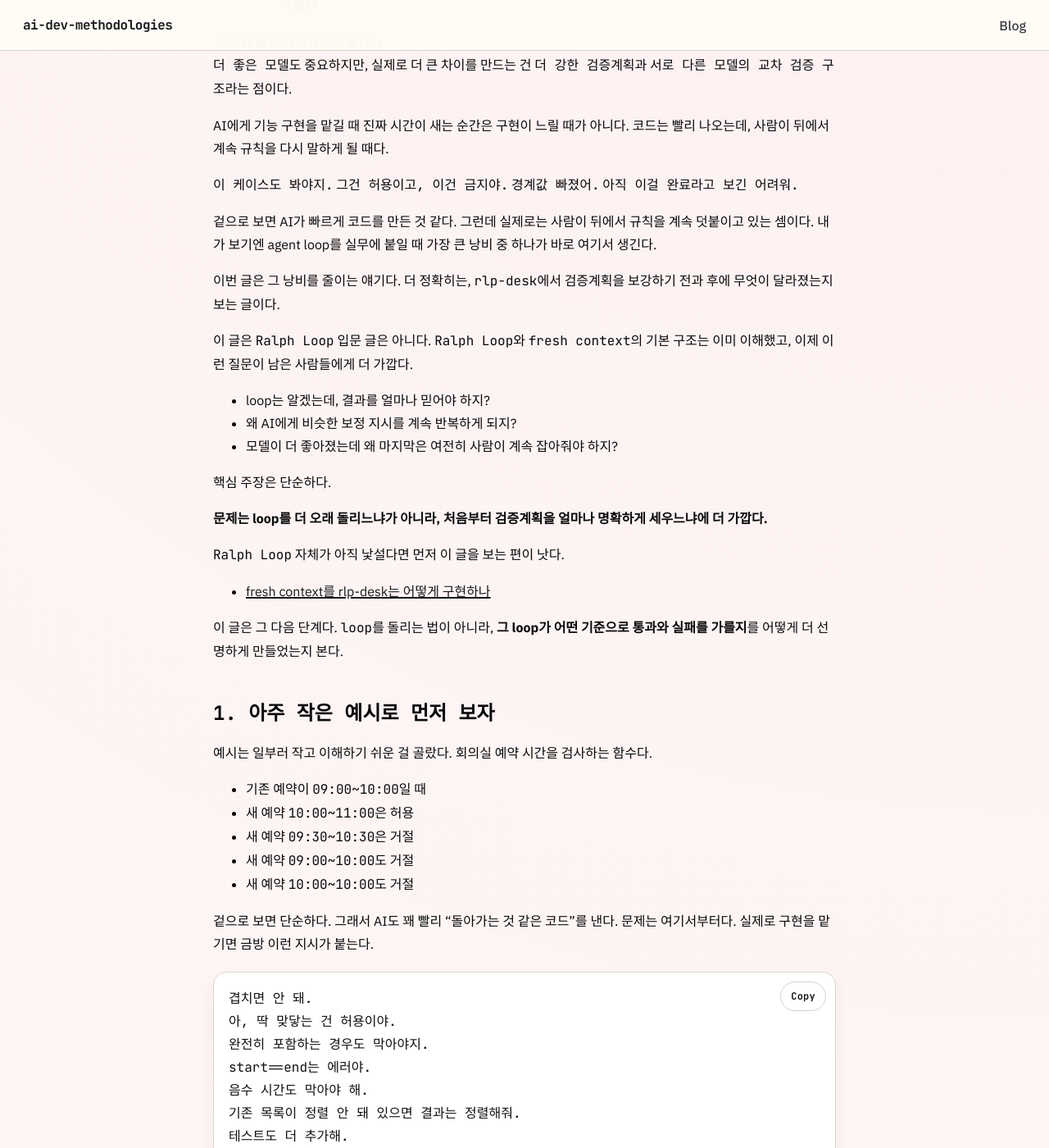
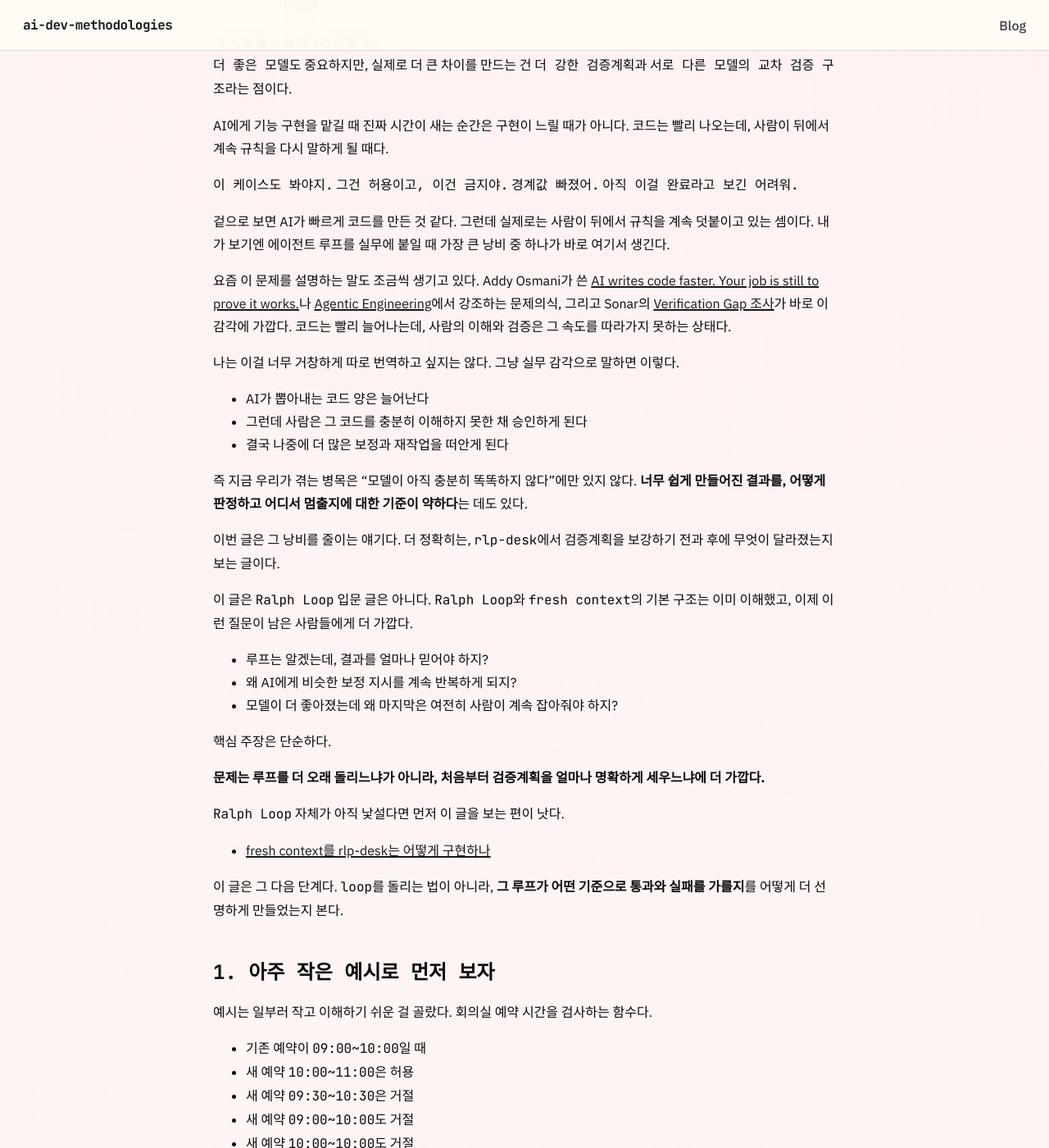
Before and after one commit to ai-dev-methodologies/ai-dev-methodologies.github.io, a Jekyll site: the page built from _posts/2026-03-27-strengthening-verification-plans-and-cross-model-validation.md, in a window 1280 px wide and 1400 px high, scrolled down 924 px. Shown: the whole window at 82% size. Built offline with Jekyll 4.4.1, drawn with Linux system fonts in a browser that asks for light colours; some of the changed text lies outside the part shown.

Commit message:
Publish the strengthened verification article to GitHub Pages
Replace the older post body with the final publication copy so the
live Pages article matches the reviewed Korean final and carries the
new verification-debt and AI-code-review framing.

Constraint: This Pages repo deploys directly from main via GitHub Actions
Rejected: Keep the older post body and only update the draft repo | live content would lag behind the approved final
Confidence: high
Scope-risk: narrow
Directive: Strip draft-only status sections before syncing editorial finals into live posts
Tested: Manual post diff review against the approved final candidate
Not-tested: Rendered Pages output after GitHub Actions deployment

````diff
--- a/_posts/2026-03-27-strengthening-verification-plans-and-cross-model-validation.md
+++ b/_posts/2026-03-27-strengthening-verification-plans-and-cross-model-validation.md
@@ -19,7 +19,6 @@
   - self-verification
   - workflow
 ---
-
 ## 이 글의 핵심
 
 이 글은 아래 두 관점으로 읽으면 된다.
@@ -42,25 +41,35 @@
 `경계값 빠졌어.`
 `아직 이걸 완료라고 보긴 어려워.`
 
-겉으로 보면 AI가 빠르게 코드를 만든 것 같다. 그런데 실제로는 사람이 뒤에서 규칙을 계속 덧붙이고 있는 셈이다. 내가 보기엔 agent loop를 실무에 붙일 때 가장 큰 낭비 중 하나가 바로 여기서 생긴다.
+겉으로 보면 AI가 빠르게 코드를 만든 것 같다. 그런데 실제로는 사람이 뒤에서 규칙을 계속 덧붙이고 있는 셈이다. 내가 보기엔 에이전트 루프를 실무에 붙일 때 가장 큰 낭비 중 하나가 바로 여기서 생긴다.
+
+요즘 이 문제를 설명하는 말도 조금씩 생기고 있다. Addy Osmani가 쓴 [AI writes code faster. Your job is still to prove it works.](https://addyosmani.com/blog/code-review-ai/)나 [Agentic Engineering](https://addyosmani.com/blog/agentic-engineering/)에서 강조하는 문제의식, 그리고 Sonar의 [Verification Gap 조사](https://www.sonarsource.com/company/press-releases/sonar-data-reveals-critical-verification-gap-in-ai-coding/)가 바로 이 감각에 가깝다. 코드는 빨리 늘어나는데, 사람의 이해와 검증은 그 속도를 따라가지 못하는 상태다.
+
+나는 이걸 너무 거창하게 따로 번역하고 싶지는 않다. 그냥 실무 감각으로 말하면 이렇다.
+
+- AI가 뽑아내는 코드 양은 늘어난다
+- 그런데 사람은 그 코드를 충분히 이해하지 못한 채 승인하게 된다
+- 결국 나중에 더 많은 보정과 재작업을 떠안게 된다
+
+즉 지금 우리가 겪는 병목은 "모델이 아직 충분히 똑똑하지 않다"에만 있지 않다. **너무 쉽게 만들어진 결과를, 어떻게 판정하고 어디서 멈출지에 대한 기준이 약하다**는 데도 있다.
 
 이번 글은 그 낭비를 줄이는 얘기다. 더 정확히는, `rlp-desk`에서 `검증계획`을 보강하기 전과 후에 무엇이 달라졌는지 보는 글이다.
 
 이 글은 `Ralph Loop` 입문 글은 아니다. `Ralph Loop`와 `fresh context`의 기본 구조는 이미 이해했고, 이제 이런 질문이 남은 사람들에게 더 가깝다.
 
-- loop는 알겠는데, 결과를 얼마나 믿어야 하지?
+- 루프는 알겠는데, 결과를 얼마나 믿어야 하지?
 - 왜 AI에게 비슷한 보정 지시를 계속 반복하게 되지?
 - 모델이 더 좋아졌는데 왜 마지막은 여전히 사람이 계속 잡아줘야 하지?
 
 핵심 주장은 단순하다.
 
-**문제는 loop를 더 오래 돌리느냐가 아니라, 처음부터 검증계획을 얼마나 명확하게 세우느냐에 더 가깝다.**
+**문제는 루프를 더 오래 돌리느냐가 아니라, 처음부터 검증계획을 얼마나 명확하게 세우느냐에 더 가깝다.**
 
 `Ralph Loop` 자체가 아직 낯설다면 먼저 이 글을 보는 편이 낫다.
 
 - [fresh context를 rlp-desk는 어떻게 구현하나](https://ai-dev-methodologies.github.io/blog/how-rlp-desk-implements-fresh-context/)
 
-이 글은 그 다음 단계다. `loop`를 돌리는 법이 아니라, **그 loop가 어떤 기준으로 통과와 실패를 가를지**를 어떻게 더 선명하게 만들었는지 본다.
+이 글은 그 다음 단계다. `loop`를 돌리는 법이 아니라, **그 루프가 어떤 기준으로 통과와 실패를 가를지**를 어떻게 더 선명하게 만들었는지 본다.
 
 ## 1. 아주 작은 예시로 먼저 보자
 
@@ -94,7 +103,7 @@
 - test spec도 있다
 - Worker와 Verifier도 분리돼 있다
 - 그런데 경계 조건, reject 조건, 수치 목표가 충분히 촘촘하지 않다
-- 그래서 loop를 다시 돌릴 때마다 사람이 방향을 반복해서 보정하게 된다
+- 그래서 루프를 다시 돌릴 때마다 사람이 방향을 반복해서 보정하게 된다
 
 ### 검증계획 보강 후
 
@@ -102,9 +111,33 @@
 - 어떤 입력이 정상이고 어떤 입력이 실패여야 하는지 미리 적는다
 - 테스트를 "있다/없다"가 아니라 "충분한가"로 본다
 - Verifier가 무엇을 확인해야 하는지 더 구체적으로 남긴다
-- 결과뿐 아니라 과정도 artifact로 남긴다
+- 결과뿐 아니라 과정도 산출물로 남긴다
 
 즉 차이는 "테스트 몇 개 더 썼다"가 아니다. **애초에 AI가 풀어야 할 문제를 더 명확한 경기로 바꿨다**는 데 있다.
+
+## 2.5. 왜 이 얘기가 지금 더 커졌나
+
+이걸 그냥 `rlp-desk` 내부 개선기로만 보면 반만 보는 셈이다. 내가 이번 글을 더 밀고 싶은 이유는, 지금 시장 전체가 거의 같은 문제를 다른 말로 반복하고 있기 때문이다.
+
+첫 번째 신호는 [`Vibe Coding & Verification Debt`](https://addyosmani.com/blog/code-review-ai/) 쪽이다.
+
+- AI는 점점 더 많은 코드를 만들 수 있다
+- 하지만 그 코드를 사람이 충분히 읽고 이해하고 검증하는 속도는 그만큼 빨라지지 않는다
+- 그러면 생산성처럼 보였던 것이 나중에는 이해 부채와 검증 부채로 돌아온다
+
+내가 앞에서 말한 "사람이 뒤에서 규칙을 계속 다시 말하게 되는 상태"가 바로 이 부채의 시작점에 가깝다.
+
+두 번째 신호는 `AI Code Review` 카테고리의 부상이다.
+
+예를 들어 Anthropic은 [Code Review for Claude Code](https://claude.com/blog/code-review)에서 multi-agent review를 전면에 내세웠고, GitHub는 [Copilot code review public preview](https://github.blog/changelog/2025-02-26-code-review-in-github-copilot-is-now-in-public-preview) 이후 [60 million Copilot code reviews and counting](https://github.blog/ai-and-ml/github-copilot/60-million-copilot-code-reviews-and-counting/)이라고 공개할 만큼 리뷰 레이어를 밀고 있다. OpenAI도 [Codex Security: now in research preview](https://openai.com/index/codex-security-now-in-research-preview/)로 리뷰와 보안 검증을 별도 층으로 끌어올리고 있다. 시장도 이미 같은 질문을 하기 시작했다는 뜻이다.
+
+**AI가 코드를 잘 만드는가?**
+가 아니라
+**누가 그 코드를 판정하는가?**
+
+이 질문이 더 중요해졌다는 뜻이다.
+
+그래서 이 글은 "우리도 교차검증을 해봤다"는 소개글이 아니다. 오히려 반대다. **왜 검증계획을 더 촘촘하게 쓰고, 왜 reviewer/verifier를 분리하고, 왜 서로 다른 모델을 같은 계획 위에 올려야 하는가**를 `rlp-desk` 사례로 설명하는 글이다.
 
 ## 3. 여기서 말하는 검증계획은 무엇인가
 
@@ -211,7 +244,7 @@
 
 즉 같은 loop를 더 오래 돌린 게 아니라, **더 많은 경계와 더 많은 판정 기준을 실제로 구현하고 검증했다**고 보는 게 맞다.
 
-## 6. runtime artifact가 달라졌다는 건 꽤 큰 차이다
+## 6. 실행 산출물이 달라졌다는 건 꽤 큰 차이다
 
 ### 보강 전
 
@@ -245,16 +278,16 @@
 
 여기서 먼저 분리해야 할 게 있다.
 
-- 상위 planning layer:
+- 상위 계획 계층:
   - PRD를 더 잘 깎고
   - 목표와 범위를 더 명확히 하고
   - 계획 자체를 여러 번 두드려 보는 역할
 - `rlp-desk`:
-  - 그렇게 다듬어진 계획을 execution loop와 verification 구조로 옮기는 역할
+  - 그렇게 다듬어진 계획을 실행 루프와 검증 구조로 옮기는 역할
 
-즉 PRD 초안을 잘 만드는 일 자체는 `rlp-desk`의 시각이라기보다, `oh-my-claudecode` 같은 상위 planning 도구를 잘 활용하는 쪽에 가깝다. 실제로 이번에도 PRD 초안은 `deep-interview`로 먼저 좁힌 뒤에 다듬었다.
+즉 PRD 초안을 잘 만드는 일 자체는 `rlp-desk`의 시각이라기보다, `oh-my-claudecode` 같은 상위 계획 도구를 잘 활용하는 쪽에 가깝다. 실제로 이번에도 PRD 초안은 `deep-interview`로 먼저 좁힌 뒤에 다듬었다.
 
-planning layer에서 우리가 실제로 쓴 조합은 거의 이 형태였다.
+계획 계층에서 우리가 실제로 쓴 조합은 거의 이 형태였다.
 
 {% raw %}
 ```text
@@ -280,7 +313,7 @@
 - 계획 합의를 만드는 [ralplan](https://github.com/Yeachan-Heo/oh-my-claudecode/blob/main/skills/ralplan/SKILL.md)
 - Codex 검토 요청을 보내는 [ask](https://github.com/Yeachan-Heo/oh-my-claudecode/blob/main/skills/ask/SKILL.md)
 
-그리고 이건 "한 번 검토했다" 수준이 아니었다. 실제로 round가 있었다.
+그리고 이건 "한 번 검토했다" 수준이 아니었다. 실제로 여러 차례 라운드가 있었다.
 
 | Round | Codex 이슈 | 상태 |
 | --- | ---: | --- |
@@ -340,7 +373,7 @@
 - `campaign-report.md`
 - `cost-log.jsonl`
 
-즉 이건 "다음 버전에서 이렇게 하자" 수준이 아니라, **실제로 계획을 scaffold와 runtime artifact까지 내려서 돌려 본 사례**다.
+즉 이건 "다음 버전에서 이렇게 하자" 수준이 아니라, **실제로 계획을 스캐폴드와 실행 산출물까지 내려서 돌려 본 사례**다.
 
 최종 결과는 이렇다.
 
@@ -393,7 +426,7 @@
 
 여기서 내가 정말 말하고 싶은 건 세 가지다.
 
-### 1. agent loop의 진짜 병목은 생성이 아니라 판정이다
+### 1. 에이전트 루프의 진짜 병목은 생성이 아니라 판정이다
 
 코드를 만들어 내는 것 자체는 이제 예전만큼 드문 일이 아니다. 더 어려운 건:
 
@@ -415,12 +448,14 @@
 
 에 쓰여야 한다.
 
+이 지점에서 `AI Code Review` 흐름과도 바로 맞닿는다. 시장에서 리뷰 레이어를 별도 제품과 워크플로우로 밀어 올리는 이유도 같다. 앞에서 본 Anthropic, GitHub, OpenAI 흐름이 공통으로 말하는 것도 결국 리뷰를 "마지막에 대충 보는 단계"가 아니라 별도 구조와 별도 책임을 가져야 하는 층으로 다루는 방향이다.
+
 특히 이번 사례는 `consensus`가 왜 중요한지 보여준다. 이건 추상적인 주장보다, 실제로 돌려 본 결과에서 더 잘 드러난다.
 
 이번 `v0.4.x` 과정에서 보인 패턴은 이렇다.
 
 - Claude verifier pass rate는 거의 `100%`에 가까웠다
-- 반대로 Codex verifier는 실제 runtime bug, timeout 누락, TDD 미증거 같은 문제를 더 자주 잡아냈다
+- 반대로 Codex verifier는 실제 실행 버그, timeout 누락, TDD 미증거 같은 문제를 더 자주 잡아냈다
 - Claude만으로 봤다면 production에 반영됐을 가능성이 있는 버그도 있었다
 
 이건 우연이라기보다 구조에 가까운 문제처럼 보인다.
@@ -430,9 +465,18 @@
 | 모델 관계 | Worker와 같은 Claude 계열 | 완전히 다른 계열 모델 |
 | 강점 | 맥락 이해, 의도 해석 | 다른 관점의 교차 검증 |
 | 위험 | 같은 blind spot 공유 가능성 | 더 보수적 판정, 비용 증가 |
-| 이번 사례 | pass가 매우 많았음 | 작은 runtime bug와 미증거를 더 자주 지적 |
+| 이번 사례 | pass가 매우 많았음 | 작은 실행 버그와 미증거를 더 자주 지적 |
 
 즉 `consensus`는 단순한 중복 검증이 아니다. 더 강한 단일 verifier 하나를 붙이는 것과는 다른 효과가 있다. **서로 다른 판정 습관을 가진 모델을 같은 계획 위에 올리면, 단일 에이전트 모델이 절대 못 보거나 그냥 넘어갈 부분까지 더 많이 커버할 수 있다.**
+
+그래서 내가 보기에 지금 실무에서 더 중요한 질문은 "어떤 모델이 제일 강한가" 하나로 끝나지 않는다.
+
+- 어떤 계획 위에서 실행시키는가
+- 누가 완료를 주장하는가
+- 누가 그 주장을 다시 의심하는가
+- 그 판정을 단일 모델에만 맡길 것인가
+
+`AI Code Review` 카테고리가 커진다는 건, 바로 이 질문들이 제품과 팀 운영의 중심으로 올라온다는 뜻이다.
 
 그래서 내가 여기서 강조하고 싶은 건 "더 강한 단일 모델"만의 문제가 아니다.
 
@@ -468,6 +512,14 @@
 - 그 실패를 다시 계획과 실행에 반영하고
 - 다시 검증해서 수렴하게 만든다는 뜻이다
 
+조금 더 넓게 말하면, 이건 `verification debt`를 줄이는 구조이기도 하다.
+
+- 구현이 빨라질수록
+- 사람의 이해와 판정은 더 앞단에서 구조화돼 있어야 하고
+- 리뷰는 부가 기능이 아니라 중심 기능이 된다
+
+내가 이번 글을 통해 보여주고 싶은 건 결국 여기다. `rlp-desk`의 검증계획 강화와 교차모델 검증은 작은 로컬 최적화가 아니라, 지금 AI 코딩 전체가 부딪히는 병목에 대한 하나의 실전 대답이다.
+
 즉 내가 자랑하고 싶은 건 "self-verification 기능이 있다"는 사실이 아니다.
 **agent를 그냥 계속 돌리는 게 아니라, 틀릴 때 어떻게 틀리는지 드러내고, 그 실패를 다시 구조로 되먹이는 방식**이 있다는 점이다.
 
@@ -475,16 +527,16 @@
 
 내가 보기엔 이렇게 정리하는 게 가장 정확하다.
 
-- 초기 `rlp-desk`는 일반적인 AI 모델이 세우는 보통 수준의 검증계획을 전제로, loop를 안정적으로 돌리는 문제를 해결했다
+- 초기 `rlp-desk`는 일반적인 AI 모델이 세우는 보통 수준의 검증계획을 전제로, 루프를 안정적으로 돌리는 문제를 해결했다
 - 그 구조는 여전히 유효하다
-- 다만 실제로 더 복잡한 작업을 반복시키다 보니, 다음 병목은 loop가 아니라 검증계획의 밀도와 명확성이라는 게 드러났다
-- 그래서 `0.4.0`은 loop를 더 오래 돌리는 대신, 검증계획을 더 앞단으로 끌어오고 더 정량적으로 만들었다
+- 다만 실제로 더 복잡한 작업을 반복시키다 보니, 다음 병목은 루프가 아니라 검증계획의 밀도와 명확성이라는 게 드러났다
+- 그래서 `0.4.0`은 루프를 더 오래 돌리는 대신, 검증계획을 더 앞단으로 끌어오고 더 정량적으로 만들었다
 
 즉 이건 "예전 버전이 잘못됐다"는 얘기가 아니라, **실제 사용을 통해 다음 병목을 발견했고, 그 병목을 다시 구현으로 밀어 넣었다**는 얘기다.
 
 ## 15. 내가 앞으로 더 보려는 방향
 
-이 글을 쓰면서 더 분명해진 건, planning layer와 execution layer를 따로 보면 안 된다는 점이다.
+이 글을 쓰면서 더 분명해진 건, 계획 계층과 실행 계층을 따로 보면 안 된다는 점이다.
 
 - 위에서는 `deep-interview`, `ralplan`, Codex cross-validation으로 계획을 보강하고
 - 아래에서는 `rlp-desk`가 그 계획을 흐리지 못하게 실행과 검증을 묶는다
@@ -495,7 +547,7 @@
 
 - 더 좋은 PRD를 만드는 방법
 - 더 좋은 검증계획을 세우는 방법
-- 그 계획을 loop가 흐리지 못하게 만드는 실행 구조
+- 그 계획을 루프가 흐리지 못하게 만드는 실행 구조
 
 다음 단계도 같은 방향이다. 남은 작은 이슈들을 다시 `ralplan + codex` 분석 검토 루프로 다루는 이유도 여기 있다. 정밀한 구현일수록 구현 능력보다 **정확한 판정과 높은 해상도의 분석**이 더 중요해지기 때문이다.
 
````
Also changed, not shown: other parts of _posts/2026-03-27-strengthening-verification-plans-and-cross-model-validation.md (+1 -1 lines).
